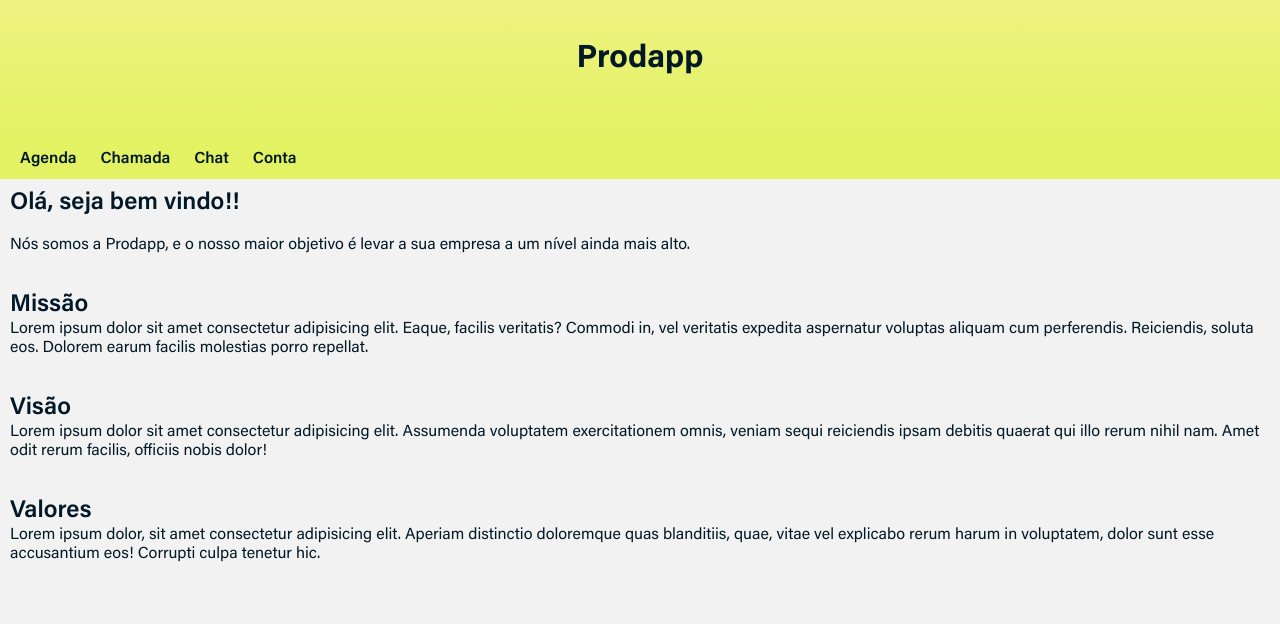
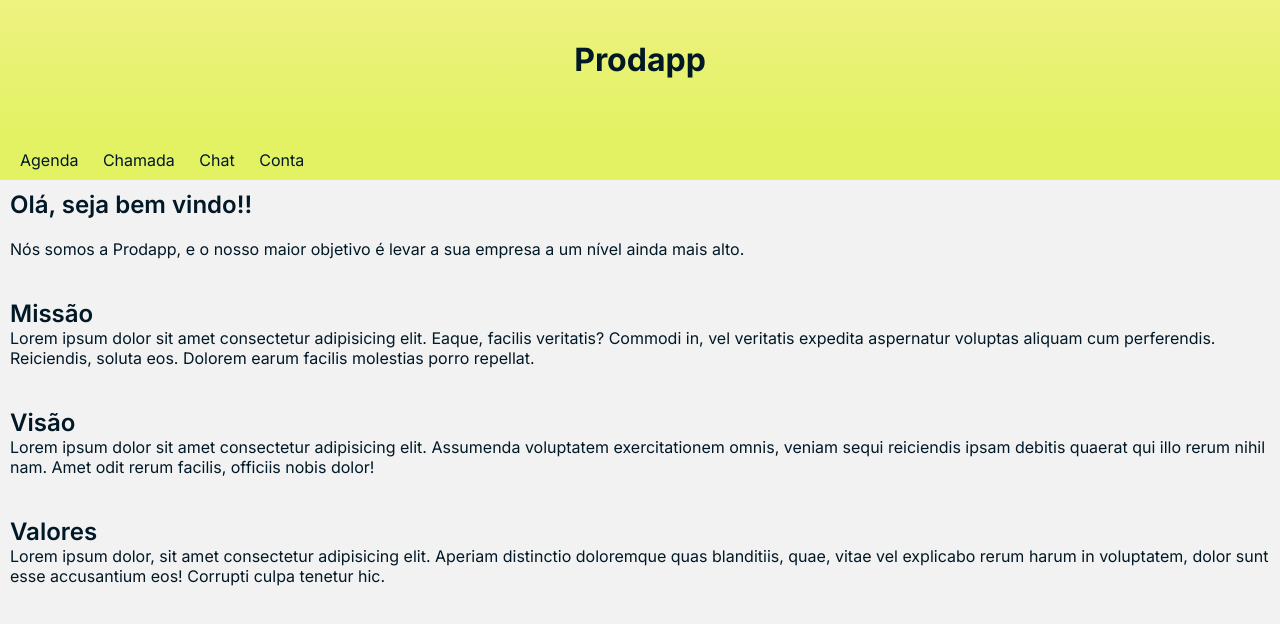
Before and after one commit to Guilhermeabfe/EngDeProduto, a plain HTML site: page index.html in a window 1280 px wide. Drawn offline with Linux system fonts and the light colour scheme.

Commit message:
fix:make fonts

```diff
--- a/styles/agenda.css
+++ b/styles/agenda.css
@@ -10,10 +10,6 @@ header {
   text-align: center;
 }
 
-h1 {
-  font-family: "acumin-bold";
-}
-
 nav {
   padding: 10px;
   background-color: var(--cor3);
@@ -24,7 +20,7 @@ nav a {
   background-color: var(--cor3);
   color: var(--cor5);
   padding: 10px;
-  font-family: "acumin-semi";
+
 }
 
 nav a:hover {
@@ -38,14 +34,6 @@ main {
   padding: 10px;
 }
 
-main h2 {
-  font-family: "acumin-semi";
-}
-
-main p {
-  font-family: "acumin";
-}
-
 main iframe {
   align-content: center;
 }
--- a/styles/chat.css
+++ b/styles/chat.css
@@ -1,17 +1,12 @@
 @charset "UTF-8";
 
 @import url(./global.css);
-
 header {
   background-image: linear-gradient(to bottom, var(--cor2), var(--cor3));
   color: var(--cor5);
   min-height: 20px;
   padding-top: 10px;
   text-align: center;
-}
-
-h1 {
-  font-family: "acumin-bold";
 }
 
 nav {
@@ -24,7 +19,7 @@ nav a {
   background-color: var(--cor3);
   color: var(--cor5);
   padding: 10px;
-  font-family: "acumin-semi";
+
 }
 
 nav a:hover {
@@ -37,11 +32,3 @@ nav a:hover {
 main {
   padding: 10px;
 }
-
-main h2 {
-  font-family: "acumin-semi";
-}
-
-main p {
-  font-family: "acumin";
-}
--- a/styles/conta.css
+++ b/styles/conta.css
@@ -1,17 +1,12 @@
 @charset "UTF-8";
 
 @import url(./global.css);
-
 header {
   background-image: linear-gradient(to bottom, var(--cor2), var(--cor3));
   color: var(--cor5);
   min-height: 20px;
   padding-top: 10px;
   text-align: center;
-}
-
-h1 {
-  font-family: "acumin-bold";
 }
 
 nav {
@@ -24,7 +19,7 @@ nav a {
   background-color: var(--cor3);
   color: var(--cor5);
   padding: 10px;
-  font-family: "acumin-semi";
+
 }
 
 nav a:hover {
--- a/styles/global.css
+++ b/styles/global.css
@@ -1,19 +1,6 @@
 @charset "UTF-8";
 
-@font-face {
-  font-family: "acumin-bold";
-  src: url(../fonts/FontsFree-Net-Acumin-Pro-Bold.ttf) format("opentype");
-}
-
-@font-face {
-  font-family: "acumin-semi";
-  src: url(../fonts/FontsFree-Net-Acumin-Pro-Semibold.ttf) format("opentype");
-}
-
-@font-face {
-  font-family: "acumin";
-  src: url(../fonts/FontsFree-Net-Acumin-Pro-Book.ttf) format("opentype");
-}
+@import url("https://fonts.googleapis.com/css2?family=Inter:wght@400;600;700&display=swap");
 
 :root {
   --cor0: #f2f2f2;
@@ -23,16 +10,28 @@
   --cor4: #818b31;
   --cor5: #011826;
 
-  --fonte-titulo: "acumin-bold";
-  --fonte-semi: "acumin-semi";
-  --fonte-regular: "acumin";
+  --fonte1: "Inter", sans-serif;
 }
 
 * {
   margin: 0px;
   padding-left: 0px;
+  font-family: var(--fonte1);
 }
 
 body {
   background-color: var(--cor0);
+  color: var(--cor5);
 }
+
+h1 {
+  font-weight: 700;
+}
+
+h2 {
+  font-weight: 600;
+}
+
+p {
+  font-weight: 400;
+}
--- a/styles/sala.css
+++ b/styles/sala.css
@@ -10,10 +10,6 @@ header {
   text-align: center;
 }
 
-h1 {
-  font-family: "acumin-bold";
-}
-
 nav {
   padding: 10px;
   background-color: var(--cor3);
@@ -24,7 +20,7 @@ nav a {
   background-color: var(--cor3);
   color: var(--cor5);
   padding: 10px;
-  font-family: "acumin-semi";
+
 }
 
 nav a:hover {
@@ -37,11 +33,3 @@ nav a:hover {
 main {
   padding: 10px;
 }
-
-main h2 {
-  font-family: "acumin-semi";
-}
-
-main p {
-  font-family: "acumin";
-}
--- a/styles/style.css
+++ b/styles/style.css
@@ -1,7 +1,6 @@
 @charset "UTF-8";
 
 @import url(./global.css);
-
 header {
   background-image: linear-gradient(to bottom, var(--cor2), var(--cor3));
   color: var(--cor5);
@@ -10,15 +9,10 @@ header {
   text-align: center;
 }
 
-header h1 {
-  font-family: "acumin-bold";
-  font-size: 2em;
-}
-
 nav {
   padding: 10px;
   background-color: var(--cor3);
-  font-family: "acumin-semi";
+
 }
 
 nav a {
@@ -39,11 +33,3 @@ main {
   color: var(--cor5);
   padding: 10px;
 }
-
-main h2 {
-  font-family: "acumin-semi";
-}
-
-main p {
-  font-family: "acumin";
-}
```
